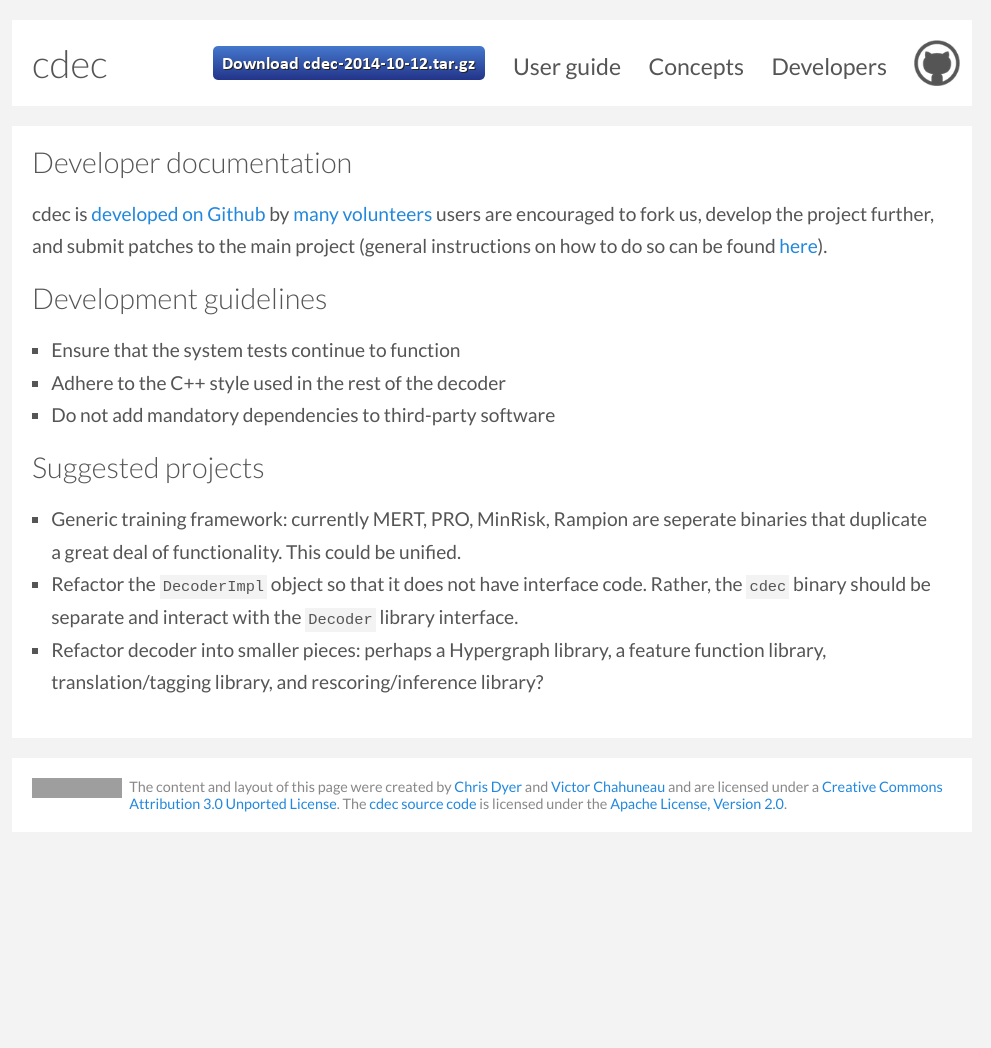
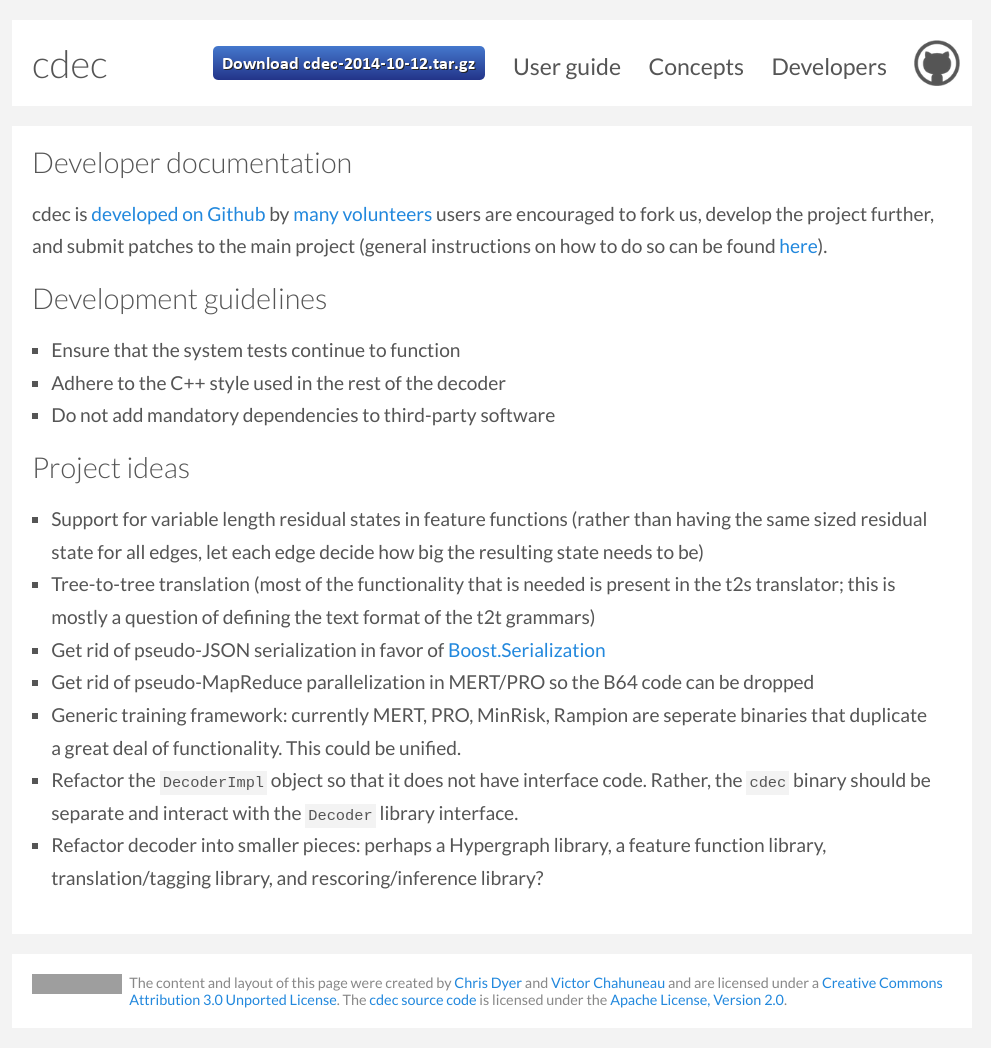
Before and after one commit to cdec/cdec.github.com, a Jekyll site: the page built from developers/index.md, in a window 1280 px wide. Shown: the whole page, without its empty margins (148-1139 px from the left). Built offline with Jekyll 4.4.1, drawn with Linux system fonts in a browser that asks for light colours; some web fonts are replaced; Markdown is read by kramdown in place of the engine named in the settings; before the commit the page ends 900 px from its top, so only the background shows below that; grey boxes are pictures that could not be loaded.

Commit message:
project suggestions

```diff
--- a/developers/index.md
+++ b/developers/index.md
@@ -11,7 +11,11 @@ cdec is [developed on Github](http://github.com/redpony/cdec) by [many volunteer
 * Adhere to the C++ style used in the rest of the decoder
 * Do not add mandatory dependencies to third-party software
 
-## Suggested projects
+## Project ideas
+* Support for variable length residual states in feature functions (rather than having the same sized residual state for all edges, let each edge decide how big the resulting state needs to be)
+* Tree-to-tree translation (most of the functionality that is needed is present in the t2s translator; this is mostly a question of defining the text format of the t2t grammars)
+* Get rid of pseudo-JSON serialization in favor of [Boost.Serialization](http://www.boost.org/doc/libs/1_56_0/libs/serialization/doc/index.html)
+* Get rid of pseudo-MapReduce parallelization in MERT/PRO so the B64 code can be dropped
 * Generic training framework: currently MERT, PRO, MinRisk, Rampion are seperate binaries that duplicate a great deal of functionality. This could be unified.
 * Refactor the `DecoderImpl` object so that it does not have interface code. Rather, the `cdec` binary should be separate and interact with the `Decoder` library interface.
 * Refactor decoder into smaller pieces: perhaps a Hypergraph library, a feature function library, translation/tagging library, and rescoring/inference library?
```
